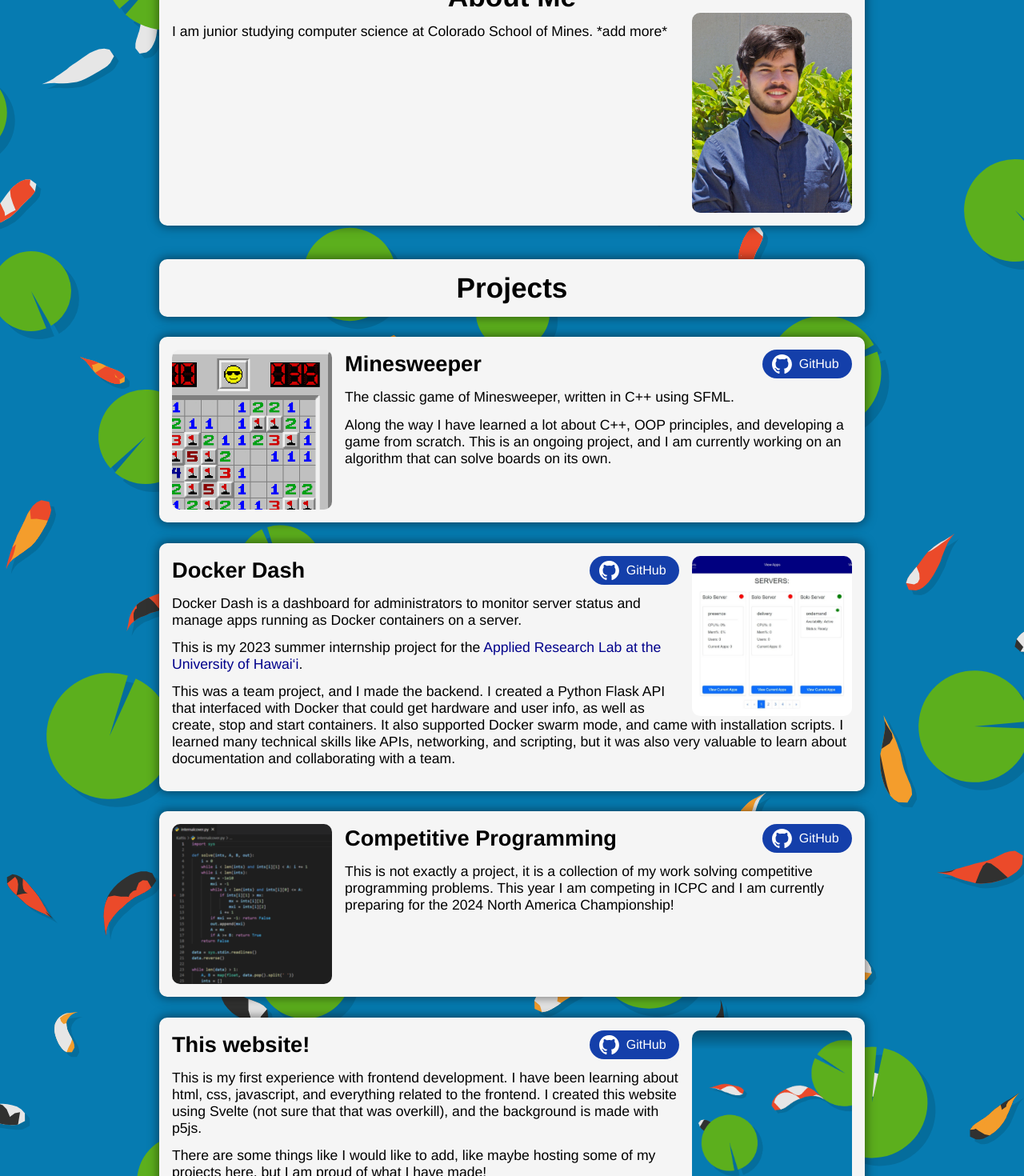
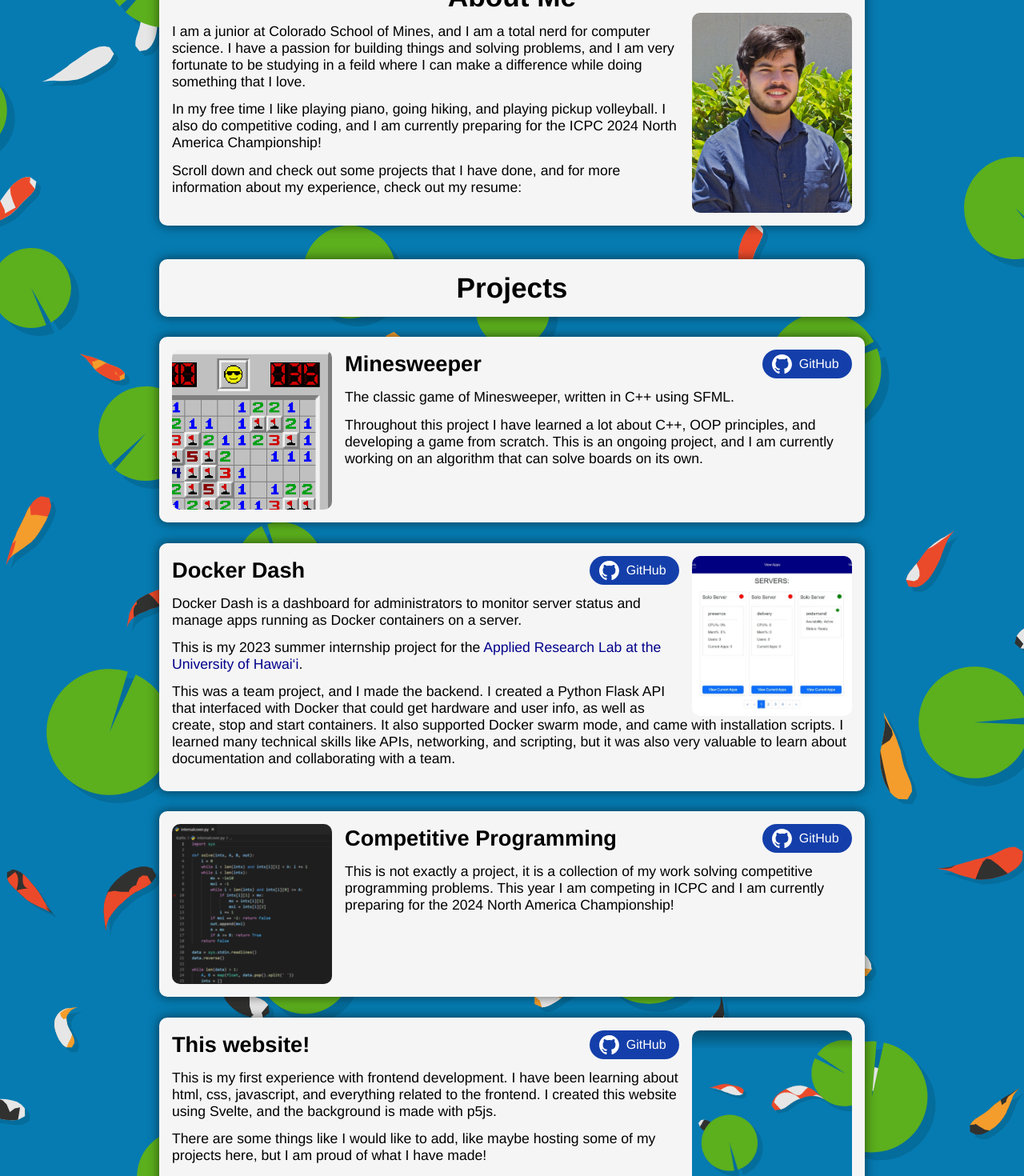
Before and after one commit to JaydenPahukula/jaydenp.dev, a Svelte app: page / in a window 1280 px wide. Shown: the part 840-2310 px from the top of the page at 80% size. Built offline with nearby package versions, Linux system fonts and the light colour scheme.

Commit message:
finished 'About Me' section

```diff
--- a/src/App.svelte
+++ b/src/App.svelte
@@ -29,7 +29,17 @@
       <h2>About Me</h2>
       <img src={headshot} alt="Jayden Pahukula" class="floatRight"/>
       <p>
-        I am junior studying computer science at Colorado School of Mines. *add more*
+        I am a junior at Colorado School of Mines, and I am a total nerd for computer science. I have a passion
+        for building things and solving problems, and I am very fortunate to be studying in a feild where I can
+        make a difference while doing something that I love.
+      </p>
+      <p>
+        In my free time I like playing piano, going hiking, and playing pickup volleyball. I also
+        do competitive coding, and I am currently preparing for the ICPC 2024 North America Championship!
+      </p>
+      <p>
+        Scroll down and check out some projects that I have done, and for more information about my experience,
+        check out my resume:
       </p>
     </Card>
   </section>
@@ -48,8 +58,8 @@
         The classic game of Minesweeper, written in C++ using SFML.
       </p>
       <p>
-        Along the way I have learned a lot about C++, OOP principles, and developing a game from scratch. This
-        is an ongoing project, and I am currently working on an algorithm that can solve boards on its own.
+        Throughout this project I have learned a lot about C++, OOP principles, and developing a game from scratch.
+        This is an ongoing project, and I am currently working on an algorithm that can solve boards on its own.
       </p>
     </Card>
     <Card>
@@ -92,8 +102,8 @@
       </div>
       <p>
         This is my first experience with frontend development. I have been learning about html, css, javascript,
-        and everything related to the frontend. I created this website using Svelte (not sure that that was overkill),
-        and the background is made with p5js.
+        and everything related to the frontend. I created this website using Svelte, and the background is made
+        with p5js.
       </p>
       <p>
         There are some things like I would like to add, like maybe hosting some
```
Also changed, not shown: 1 other file (tests, documents, lock files or other folders).
